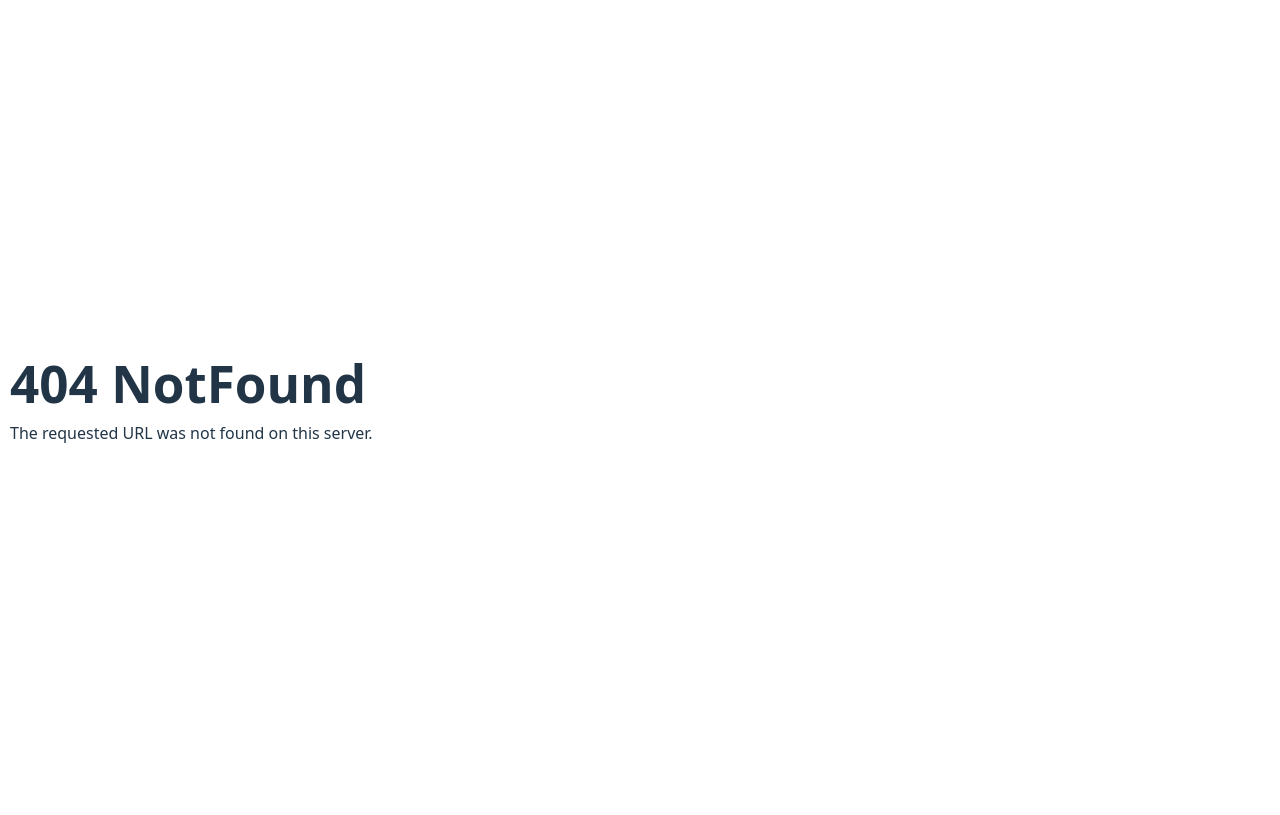
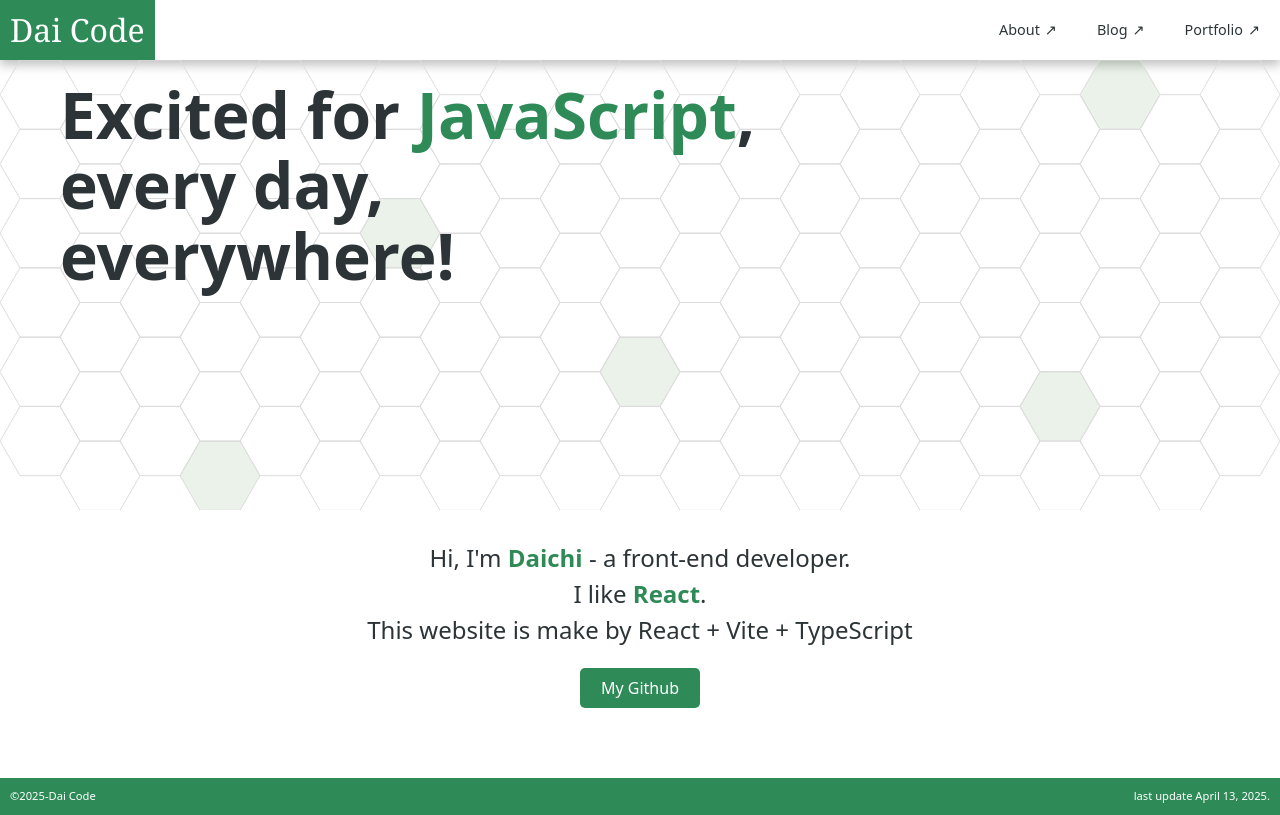
Before and after one commit to accsju/DaiCode, a React (Vite) app: page / in a window 1280 px wide. Before the commit this address had no page. Built offline with nearby package versions, Linux system fonts and the light colour scheme.

Commit message:
<fix>(<config and path>):<fix vite.config and path>

```diff
--- a/src/App.tsx
+++ b/src/App.tsx
@@ -7,8 +7,8 @@ import './App.css'
 import { RouterProvider, createBrowserRouter } from 'react-router';
 
 const router = createBrowserRouter([
-  {path: 'DaiCode/', element: <Home />},
-  {path: 'DaiCode/About', element: <About />},
+  {path: '/', element: <Home />},
+  {path: '/About', element: <About />},
 
   {path: '*', element: <NotFound />},
 ]);
--- a/src/components/header/header.tsx
+++ b/src/components/header/header.tsx
@@ -24,13 +24,13 @@ export default function Header() {
                             {isOpen ? "Close" : "Open"}
                         </button>
                         <h1 className={styles.siteTitle}>
-                            <Link to="/DaiCode/" className={styles.linkHeader}>Dai Code</Link>
+                            <Link to="/" className={styles.linkHeader}>Dai Code</Link>
                         </h1>
                     </div>
                     <div className={styles.headerLink}>
-                        <Link to="/DaiCode/About" className={styles.link}>About</Link>
-                        <Link to="/DaiCode/Blog" className={styles.link}>Blog</Link>
-                        <Link to="/DaiCode/Portfolio" className={styles.link}>Portfolio</Link>
+                        <Link to="/About" className={styles.link}>About</Link>
+                        <Link to="/Blog" className={styles.link}>Blog</Link>
+                        <Link to="/Portfolio" className={styles.link}>Portfolio</Link>
                     </div>
                 </div>
                 { isOpen && <Menu/> }
--- a/src/components/header/menu.tsx
+++ b/src/components/header/menu.tsx
@@ -6,9 +6,9 @@ export default function Menu() {
         <div className={styles.menuContainer}>
             <div className={styles.pageLinks}>
                 <h2>page guide</h2>
-                <Link to="/DaiCode/about" className={styles.pageLink}>About</Link>
-                <Link to="/DaiCode/blog" className={styles.pageLink}>Blog</Link>
-                <Link to="/DaiCode/portfolio" className={styles.pageLink}>Portfolio</Link>
+                <Link to="/about" className={styles.pageLink}>About</Link>
+                <Link to="/blog" className={styles.pageLink}>Blog</Link>
+                <Link to="/portfolio" className={styles.pageLink}>Portfolio</Link>
                 <hr/>
             </div>
             <div className={styles.externalLinks}>
--- a/vite.config.ts
+++ b/vite.config.ts
@@ -4,5 +4,5 @@ import react from '@vitejs/plugin-react-swc'
 // https://vite.dev/config/
 export default defineConfig({
   plugins: [react()],
-  base: 'https://accsju.github.io/DaiCode/',
+  base: '/DaiCode/',
 })
```
